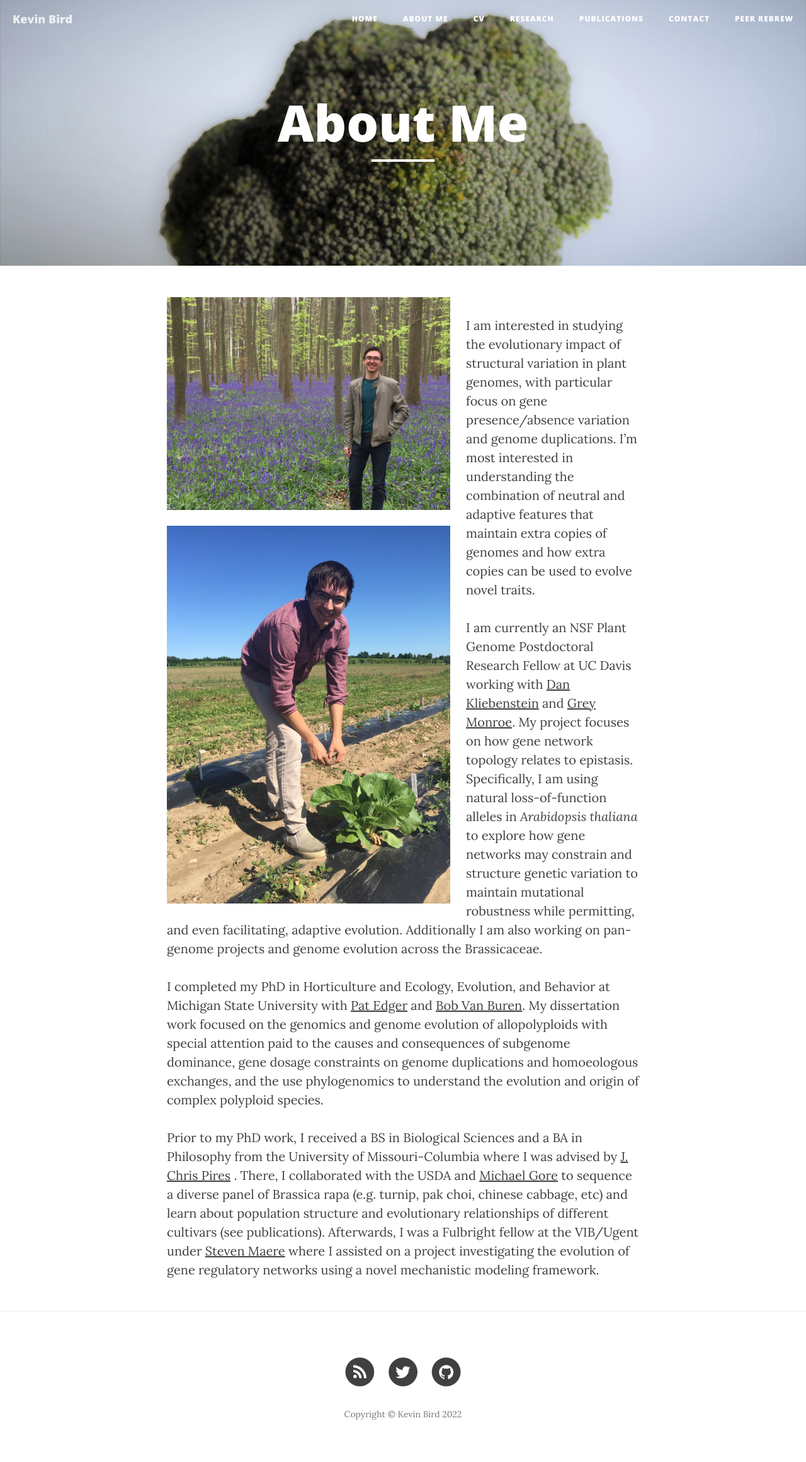
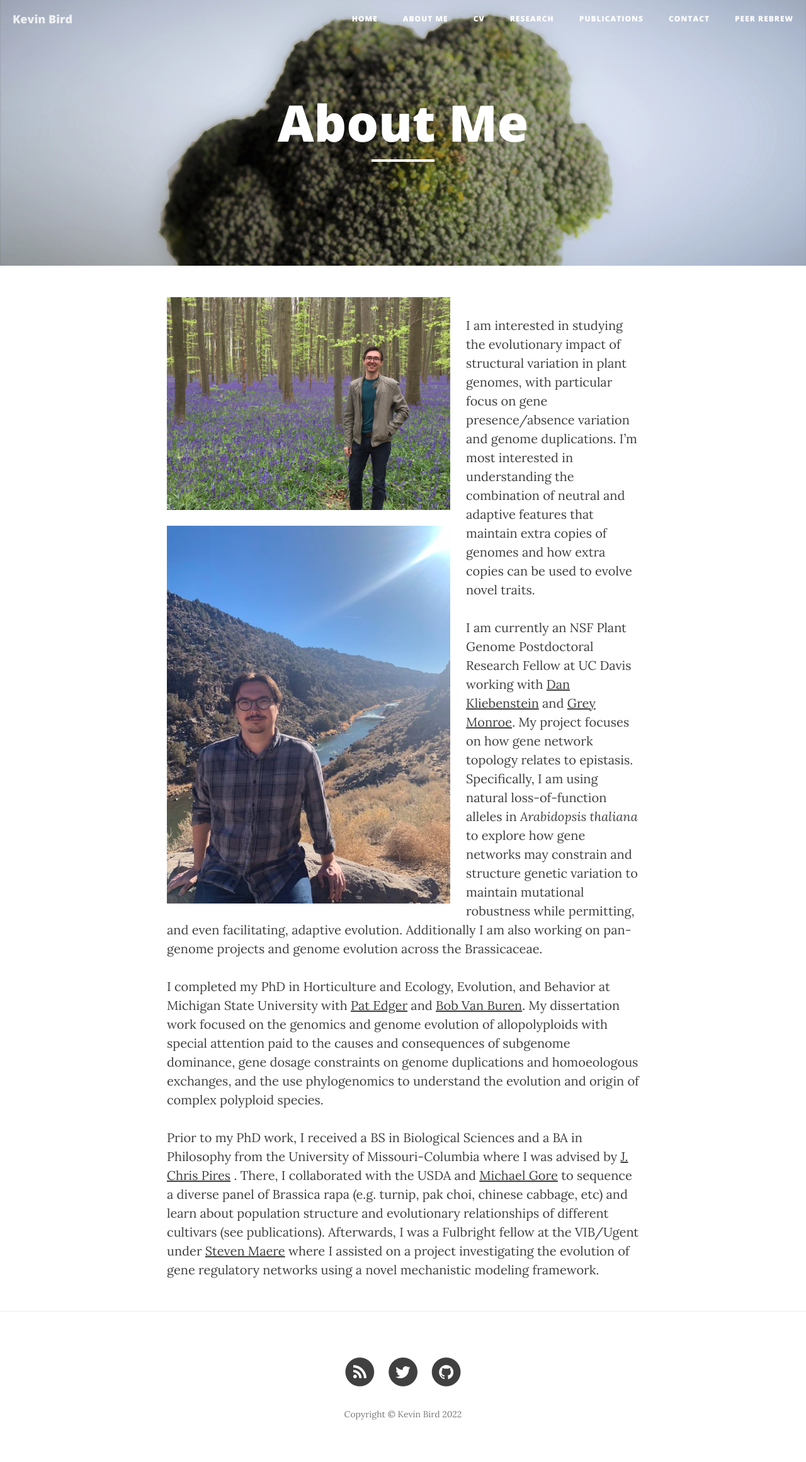
Before and after one commit to KevinABird/KevinABird.github.io, a Jekyll site: the page built from 1_about.md, in a window 1280 px wide. Shown: the whole page at 63% size. Built offline with Jekyll 4.4.1, drawn with Linux system fonts in a browser that asks for light colours; nearby versions of some CDN libraries.

Commit message:
Update 1_about.md

```diff
--- a/1_about.md
+++ b/1_about.md
@@ -9,7 +9,7 @@
 </div>
 
 <div style="float: left; padding-right: 25px; padding-bottom: 25px">
-	<a href="http://kevinabird.github.io/img/0MNpaewh.jpg"><img src="/img/AboutMe2.jpg" width="450" alt="Kevin Bird" onclick="_gaq.push(['_trackEvent', 'IMGs', 'Image', 'Ironman']);" /></a>
+	<a href="http://kevinabird.github.io/img/0MNpaewh.jpg"><img src="/img/0MNpaewh.jpg" width="450" alt="Kevin Bird" onclick="_gaq.push(['_trackEvent', 'IMGs', 'Image', 'Ironman']);" /></a>
 </div>
 
 
```
